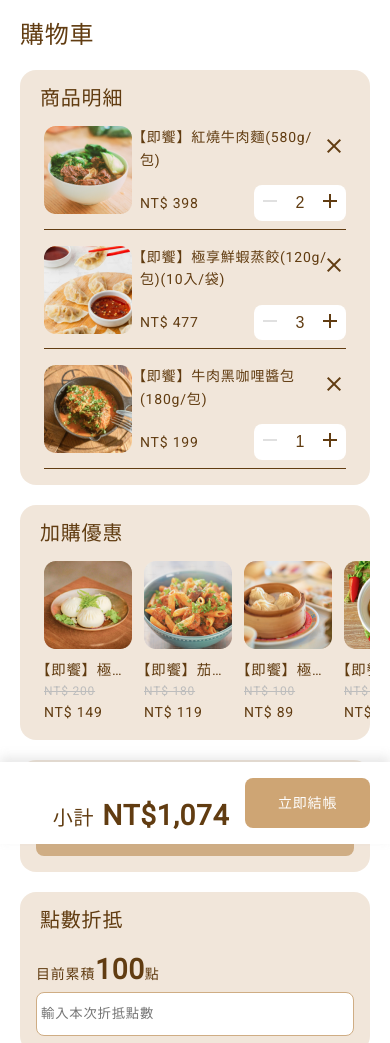
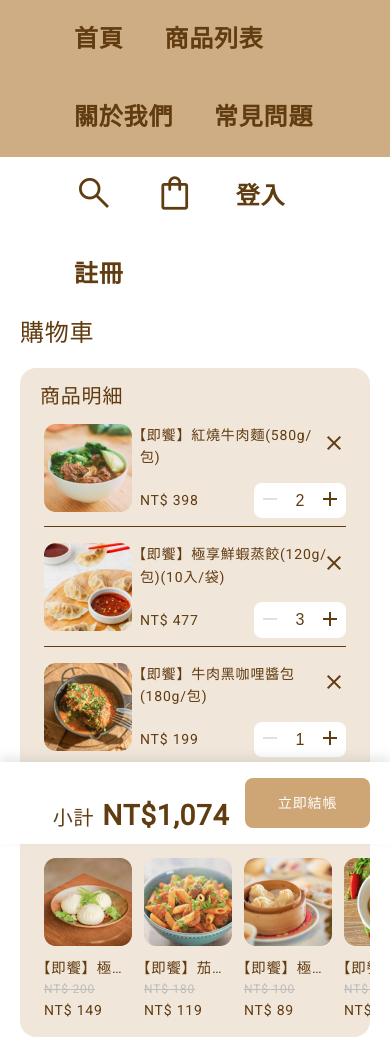
Before and after one commit to xuanhuiyu/CartWeb, a plain HTML site: page index.html in a window 390 px wide. Shown: the top 1043 px of the page. Drawn offline with nearby package versions, Linux system fonts and the light colour scheme.

Commit message:
add_index3popup

```diff
--- a/cartRWD1.css
+++ b/cartRWD1.css
@@ -32,6 +32,12 @@
 
     .cartProdlist picture{
         margin-right: 16px;
+    }
+
+    .header_list{
+        width: auto;
+        margin-left: 30px;
+        margin-right: 30px;
     }
 }
 
--- a/index.html
+++ b/index.html
@@ -13,7 +13,7 @@
 </head>
 <body>
     <!-- header -->
-    <!-- <header class="header">
+    <header class="header">
 
         <div class="header_list">
 
@@ -36,7 +36,7 @@
             </div>
         </div>
 
-    </header> -->
+    </header>
     <div class="cart">
         <span class="cartTitle1">購物車</span>
         <!-- Cart contain -->
--- a/style1.css
+++ b/style1.css
@@ -21,21 +21,21 @@ header.header {
     left: 0; */
 }
 
-header.header div.header_list {
+.header_list {
     width: 1200px;
     margin: 0 auto;
 }
 
-header.header div.header_list div.header_nav_list ul.header_nav_list_left {
+.header_nav_list_left {
     font-size: 0;
     display: inline-block;
 }
 
-header.header div.header_list div.header_nav_list ul.header_nav_list_left > li {
+.header_nav_list_left > li {
     display: inline-block;
 }
 
-header.header div.header_list div.header_nav_list ul.header_nav_list_left > li > a {
+.header_nav_list_left > li > a {
     font-size: 24px;
     text-decoration: none;
     display: inline-block;
@@ -46,7 +46,7 @@ header.header div.header_list div.header_nav_list ul.header_nav_list_left > li >
     font-weight: 700;
 }
 
-header.header div.header_list div.header_nav_list ul.header_nav_list_right span.material-symbols-outlined {
+.header_nav_list_right .material-symbols-outlined {
     font-family: 'Material Symbols Outlined';
     font-weight: normal;
     font-style: normal;
@@ -61,16 +61,16 @@ header.header div.header_list div.header_nav_list ul.header_nav_list_right span.
     color: #613C11;
 }
 
-header.header div.header_list div.header_nav_list ul.header_nav_list_right {
+.header_nav_list_right {
     font-size: 0;
     float: right;
 }
 
-header.header div.header_list div.header_nav_list ul.header_nav_list_right > li {
+.header_nav_list_right > li {
     display: inline-block;
 }
 
-header.header div.header_list div.header_nav_list ul.header_nav_list_right > li > a {
+.header_nav_list_right > li > a {
     font-size: 24px;
     text-decoration: none;
     display: inline-block;
@@ -80,20 +80,20 @@ header.header div.header_list div.header_nav_list ul.header_nav_list_right > li
     font-weight: 700;
 }
 
-header.header div.header_list div.header_nav_list ul.header_nav_list_right > li:nth-child(1){
+.header_nav_list_right > li:nth-child(1){
     padding: 16.5px 20px;
 }
 
-header.header div.header_list div.header_nav_list ul.header_nav_list_right > li:nth-child(2){
+.header_nav_list_right > li:nth-child(2){
     padding: 16.5px 20px;
 }
 
-header.header div.header_list div.header_nav_list ul.header_nav_list_right > li:nth-child(3){
+.header_nav_list_right > li:nth-child(3){
     padding: 26px 20px;
     vertical-align: top;
 }
 
-header.header div.header_list div.header_nav_list ul.header_nav_list_right > li:nth-child(4){
+.header_nav_list_right > li:nth-child(4){
     padding: 26px 20px;
     vertical-align: top;
 }
--- a/style2.css
+++ b/style2.css
@@ -529,7 +529,7 @@ input[type="radio"]:checked + label::before {
     position: fixed;
     left: 0;
     top: 0;
-    /* display: none; */
+    display: none;
 }
 
 .cartPopTitle{
@@ -546,7 +546,7 @@ input[type="radio"]:checked + label::before {
 }
 
 .cartAddresspop{
-    width: 40%;
+    width: 600px;
     height: auto;
     margin: 0 auto;
     background-color: #fff;
```
Also changed, not shown: cartRWD2.css (+26 -0 lines), index2.html (+3 -3 lines), index3.html (+4 -4 lines), script2.js (+19 -1 lines).
